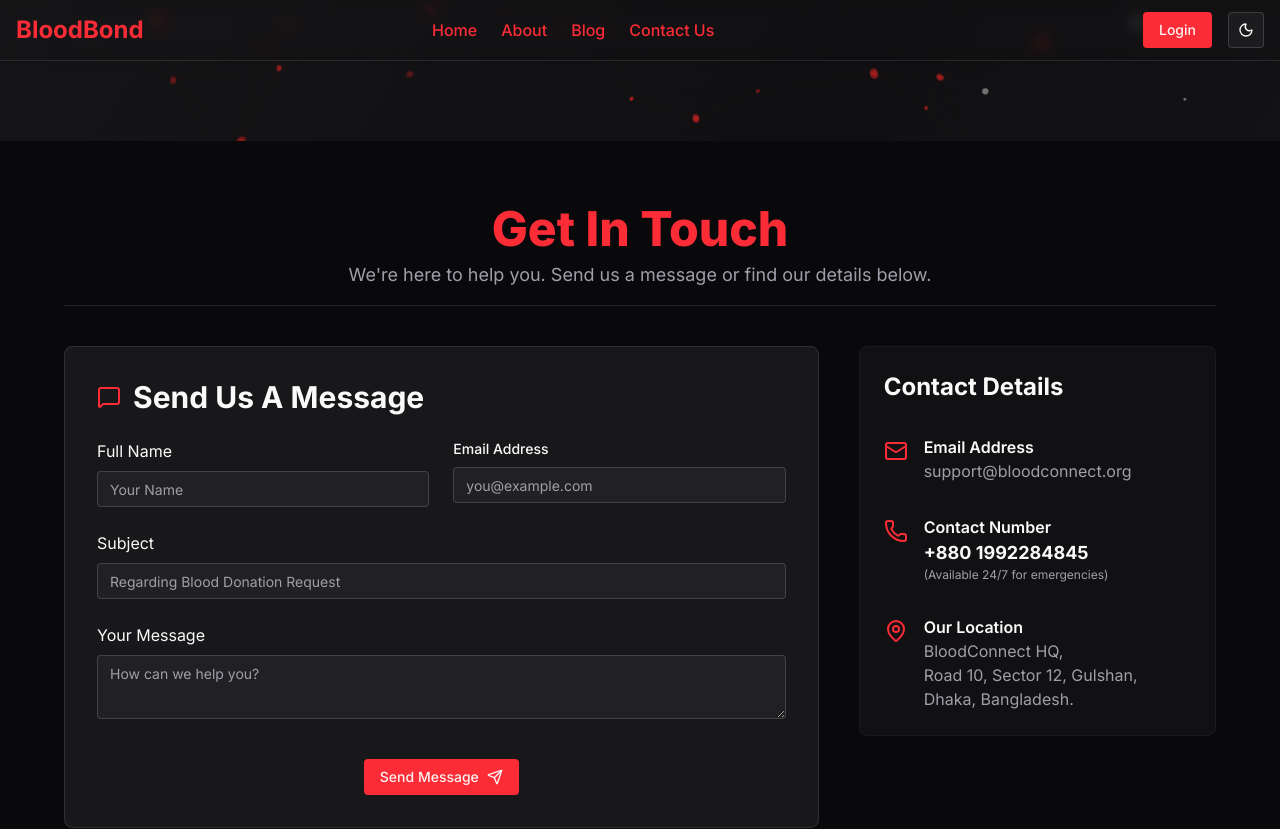
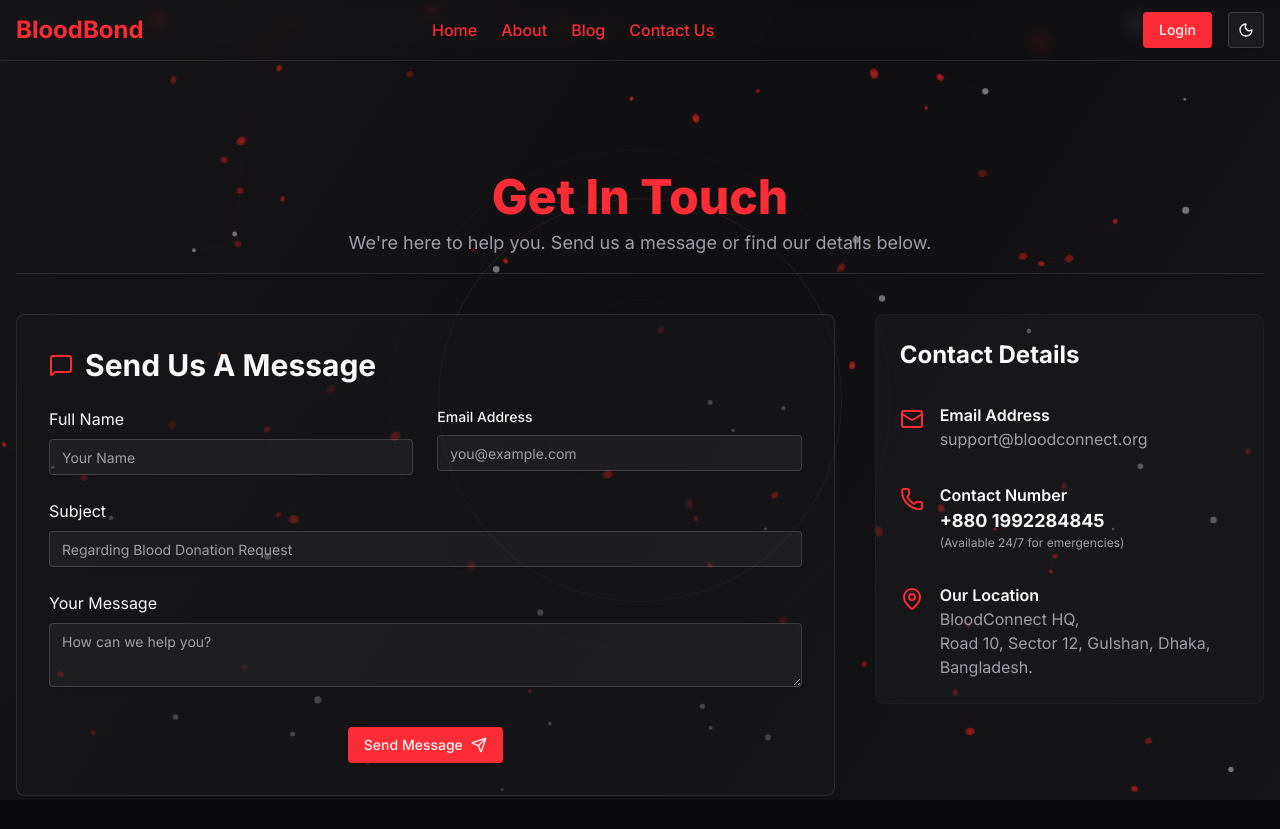
Before and after one commit to rashedulraha/BloodBond-Client, a React (Vite) app: page /contact in a window 1280 px wide. Shown: the top 829 px of the page. Built offline with nearby package versions, Linux system fonts and the light colour scheme; no server answers.

Commit message:
update contact page

```diff
--- a/src/Page/Contact/Contact.tsx
+++ b/src/Page/Contact/Contact.tsx
@@ -14,6 +14,7 @@ import { Label } from "@radix-ui/react-dropdown-menu";
 import { Input } from "@/components/ui/input";
 import { Textarea } from "@/components/ui/textarea";
 import { Button } from "@/components/ui/button";
+import Container from "../Shared/Responsive/Container";
 
 // --- [ 1. Zod Schema for Contact Form ] ---
 const contactSchema = z.object({
@@ -60,8 +61,8 @@ const Contact: React.FC = () => {
   };
 
   return (
-    <div className="p-4 sm:p-8 bg-background min-h-screen">
-      <div className="max-w-6xl mx-auto">
+    <div className="min-h-screen">
+      <Container>
         {/* --- [ 2. Header ] --- */}
         <div className="text-center pt-8 pb-4 border-b border-border mb-10">
           <h1 className="text-5xl font-extrabold text-primary mb-2">
@@ -74,7 +75,7 @@ const Contact: React.FC = () => {
 
         <div className="grid grid-cols-1 lg:grid-cols-3 gap-10">
           {/* --- [ 3. Contact Information (2/3 width on large screen) ] --- */}
-          <div className="lg:col-span-2 bg-card p-8 rounded-md  border border-border">
+          <div className="lg:col-span-2 bg-card/50 p-8 rounded-md  border border-border">
             <h2 className="text-3xl font-bold text-foreground mb-6 flex items-center">
               <MessageSquare className="w-6 h-6 mr-3 text-primary" /> Send Us A
               Message
@@ -218,7 +219,7 @@ const Contact: React.FC = () => {
             </div>
           </div>
         </div>
-      </div>
+      </Container>
     </div>
   );
 };
```
